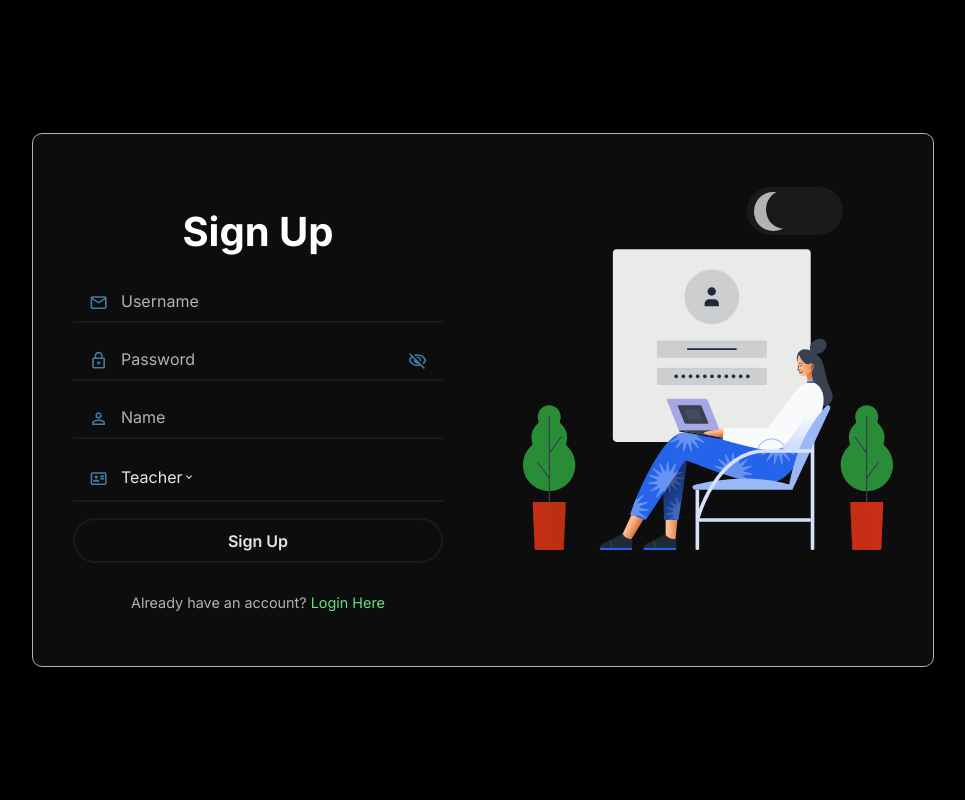
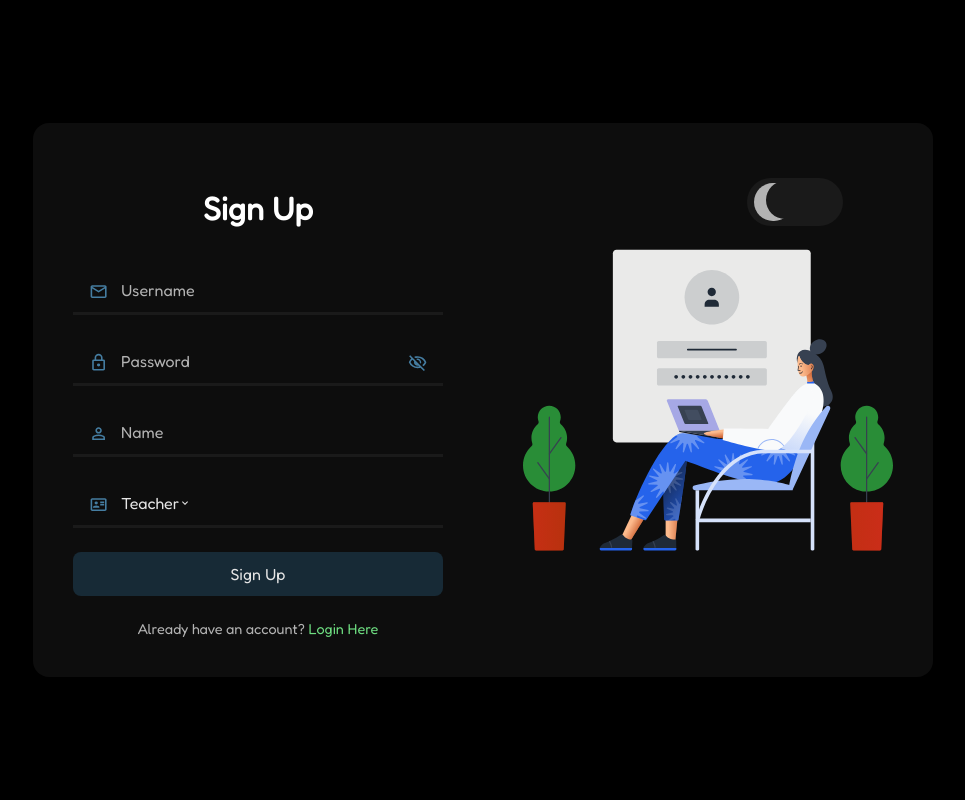
Before and after one commit to parampandher004/attendance-system, a Flask app: page /signup in a window 1280 px wide. Shown: the whole page, without its empty margins (157-1122 px from the left). Run offline with Flask 3, Linux system fonts and the light colour scheme; some libraries are stand-ins or nearby versions.

Commit message:
Fixed some bugs.

```diff
--- a/web/app.py
+++ b/web/app.py
@@ -360,8 +360,9 @@ def add_class():
     start_time = datetime.strptime(start_time, "%H:%M").strftime("%H:%M:%S") if start_time else None
     end_time = request.json.get("end_time")
     end_time = datetime.strptime(end_time, "%H:%M").strftime("%H:%M:%S") if end_time else None
-    date = request.json.get("date")  # optional, default to today
-    day = datetime.strptime(date, "%d/%m/%Y").strftime("%w") if date else datetime.now().strftime("%w")
+    date = datetime.strptime(request.json.get("date"), "%d/%m/%Y").strftime("%Y-%m-%d") if request.json.get("date") else None
+    day = datetime.strptime(date, "%Y-%m-%d").strftime("%w") if date else datetime.now().strftime("%w")
+
     status = request.json.get("status", "scheduled")
 
     if not teacher_subject_id or not day or not start_time or not end_time:
--- a/web/static/style.css
+++ b/web/static/style.css
@@ -1,4 +1,5 @@
 @import url("https://fonts.googleapis.com/css2?family=Inter:wght@300;400;600;700&display=swap");
+@import url("https://fonts.googleapis.com/css2?family=Fredoka&display=swap");
 
 :root[data-theme="dark"] {
   --primary-accent: hsl(203, 40%, 30%);
@@ -55,7 +56,7 @@
 }
 
 body {
-  font-family: "Inter", Arial, Helvetica, sans-serif;
+  font-family: "Fredoka", Arial, Helvetica, sans-serif;
   margin: 0;
   padding: 0;
   display: flex;
@@ -77,12 +78,11 @@ body {
 }
 .container {
   display: flex;
-  border-radius: 10px;
+  border-radius: 1rem;
   overflow: auto;
   position: relative;
   width: min(100%, 900px);
   background-color: var(--bg-default);
-  border: 1px solid var(--text-muted);
 }
 .dashboard-container {
   width: 100%;
@@ -259,10 +259,8 @@ form {
 }
 .group {
   display: flex;
-  line-height: 2rem;
   align-items: center;
   position: relative;
-  margin-bottom: 1rem;
   width: min(100%, 400px);
 }
 .toast {
@@ -294,14 +292,14 @@ form {
   background-color: var(--info-color);
 }
 .input {
-  font-family: "Inter", Arial, Helvetica, sans-serif;
+  font-family: "Fredoka", Arial, Helvetica, sans-serif;
   font-size: 1rem;
   width: 100%;
-  height: 40px;
-  line-height: 30px;
+  height: 2.75rem;
+  line-height: 2.75rem;
   padding: 0 5rem;
   padding-left: 3rem;
-  border-bottom: 2px solid var(--bg-light);
+  border-bottom: 3px solid var(--bg-light);
   border-top: none;
   border-left: none;
   border-right: none;
@@ -352,27 +347,32 @@ form {
 }
 .form-title {
   text-align: center;
-  margin-bottom: 25px;
-  font-size: 2.5rem;
+  margin-bottom: 2.5rem;
+  font-size: 2rem;
   color: var(--text-strong);
 }
 .submit-btn {
-  font-family: "Inter", Arial, Helvetica, sans-serif;
+  font-family: "Fredoka", Arial, Helvetica, sans-serif;
   width: 100%;
-  height: 45px;
-  line-height: 30px;
-  border: 2px solid var(--bg-light);
-  border-radius: 100px;
+  height: 2.75rem;
+  line-height: 2.75rem;
+  border-radius: 0.5rem;
   outline: none;
-  background: transparent;
+  background: var(--primary-accent-dark);
+  border: 2px solid transparent;
   color: var(--text-default);
   font-size: 1rem;
-  font-weight: 600;
+  font-weight: 500;
   cursor: pointer;
+  display: flex;
+  justify-content: center;
+  align-items: center;
+  transition-duration: 0.2s;
 }
 .submit-btn:hover {
   border-color: transparent;
-  background-color: var(--primary-accent);
+  color: var(--bg-default);
+  background-color: var(--primary-accent-light);
 }
 .custom-select-wrapper {
   width: 100%;
@@ -383,25 +383,25 @@ form {
   justify-content: start;
 }
 .custom-select {
-  font-family: "Inter", Arial, Helvetica, sans-serif;
+  font-family: "Fredoka", Arial, Helvetica, sans-serif;
   font-size: 1rem;
   display: flex;
   justify-content: center;
   position: relative;
   width: 100%;
+  min-width: 8rem;
   overflow: hidden;
-  height: 45px;
+  height: 2.75rem;
   cursor: pointer;
-  line-height: 45px;
+  line-height: 2.75rem;
   z-index: 0;
-  border-bottom: 2px solid var(--bg-light);
+  border-bottom: 3px solid var(--bg-light);
   background-color: transparent;
   color: var(--text-default);
 }
 
 .custom-select.active {
   border-color: var(--primary-accent-light);
-  background-color: var(--bg-light);
 }
 .custom-select:hover {
   border-color: var(--primary-accent-light);
@@ -513,32 +497,32 @@ form {
 }
 .close-btn svg {
   fill: var(--text-muted);
-  width: 19.2px;
-  height: 19.2px;
+  width: 1.2rem;
+  height: 1.2rem;
   transition: fill 0.1s ease;
 }
 
 .add-class-btn {
+  font-family: "Fredoka", Arial, Helvetica, sans-serif;
   position: relative;
   display: flex;
   font-size: 1rem;
   cursor: pointer;
   font-weight: 600;
   align-items: center;
-  padding: 10px;
-  background-color: var(--bg-default);
+  padding: 0.75rem;
+  background-color: var(--primary-accent-dark);
   color: var(--text-muted);
   border: 2px solid transparent;
-  border-radius: 4px;
-  transition: transform 0.3s ease, box-shadow 0.3s ease;
+  border-radius: 1rem;
 }
 .add-class-btn:hover {
   background-color: var(--primary-accent-light);
-  color: var(--text-strong);
+  color: var(--bg-default);
 }
 p {
   text-align: center;
-  margin-top: 15px;
+  margin: 0;
   font-size: 0.9rem;
   color: var(--text-muted);
 }
@@ -549,20 +533,22 @@ a {
 a:hover {
   text-decoration: underline;
 }
+.bt-margin {
+  margin-bottom: 1.5rem;
+}
+
 .table-container {
   overflow-x: auto;
-  overflow-y: visible;
   width: 100%;
   max-width: 100%;
   position: relative;
-  scrollbar-gutter: stable both-edges;
 }
 table {
   width: 100%;
   border-collapse: separate;
   border-spacing: 0;
-  margin-top: 20px;
-  font-family: "Inter", Arial, Helvetica, sans-serif;
+  margin-top: 1.5rem;
+  font-family: "Fredoka", Arial, Helvetica, sans-serif;
   background-color: transparent;
   border-radius: 10px;
 }
--- a/web/templates/login.html
+++ b/web/templates/login.html
@@ -16,7 +16,7 @@ content %}
     <div class="form-side">
       <h2 class="form-title">Login</h2>
       <form method="post">
-        <div class="group">
+        <div class="group bt-margin">
           <svg
             xmlns="http://www.w3.org/2000/svg"
             class="icon"
@@ -37,7 +37,7 @@ content %}
             required
           />
         </div>
-        <div class="group">
+        <div class="group bt-margin">
           <svg
             xmlns="http://www.w3.org/2000/svg"
             class="icon"
@@ -89,7 +89,7 @@ content %}
             </svg>
           </button>
         </div>
-        <div class="group">
+        <div class="group bt-margin">
           <button class="submit-btn" type="submit">Login</button>
         </div>
       </form>
--- a/web/templates/signup.html
+++ b/web/templates/signup.html
@@ -16,7 +16,7 @@ content %}
     <div class="form-side">
       <h2 class="form-title">Sign Up</h2>
       <form method="post">
-        <div class="group">
+        <div class="group bt-margin">
           <svg
             xmlns="http://www.w3.org/2000/svg"
             class="icon"
@@ -37,7 +37,7 @@ content %}
             required
           />
         </div>
-        <div class="group">
+        <div class="group bt-margin">
           <svg
             xmlns="http://www.w3.org/2000/svg"
             class="icon"
@@ -89,7 +89,7 @@ content %}
             </svg>
           </button>
         </div>
-        <div class="group">
+        <div class="group bt-margin">
           <svg
             xmlns="http://www.w3.org/2000/svg"
             class="icon"
@@ -111,7 +111,7 @@ content %}
           />
         </div>
 
-        <div class="group">
+        <div class="group bt-margin">
           <svg
             xmlns="http://www.w3.org/2000/svg"
             class="icon"
@@ -148,7 +148,7 @@ content %}
           </div>
         </div>
         <div id="studentFields">
-          <div class="group">
+          <div class="group bt-margin">
             <svg
               xmlns="http://www.w3.org/2000/svg"
               class="icon"
@@ -169,7 +169,7 @@ content %}
             />
           </div>
         </div>
-        <div class="group">
+        <div class="group bt-margin">
           <button class="submit-btn" type="submit">Sign Up</button>
         </div>
       </form>
```
Also changed, not shown: other parts of web/static/style.css (+71 -88 lines), web/templates/teacher_dashboard.html (+10 -7 lines).
